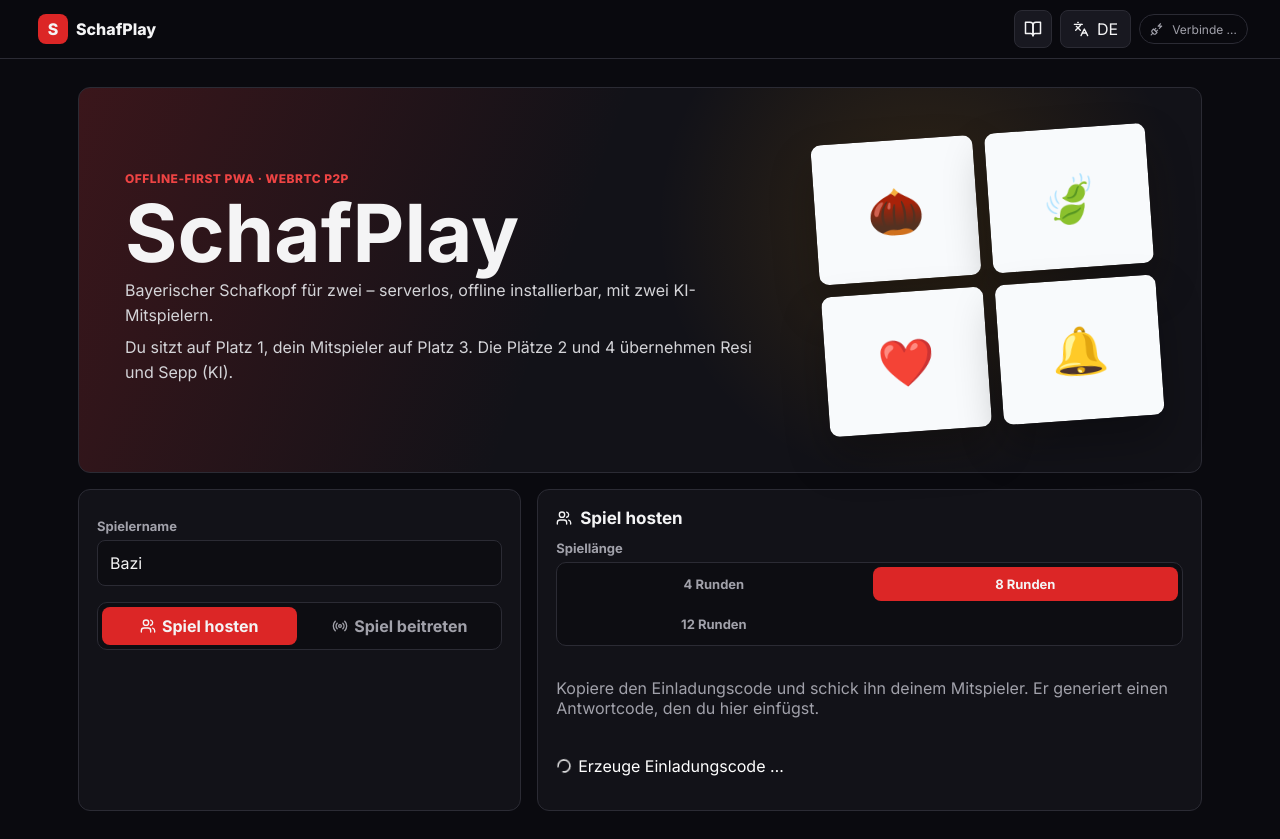
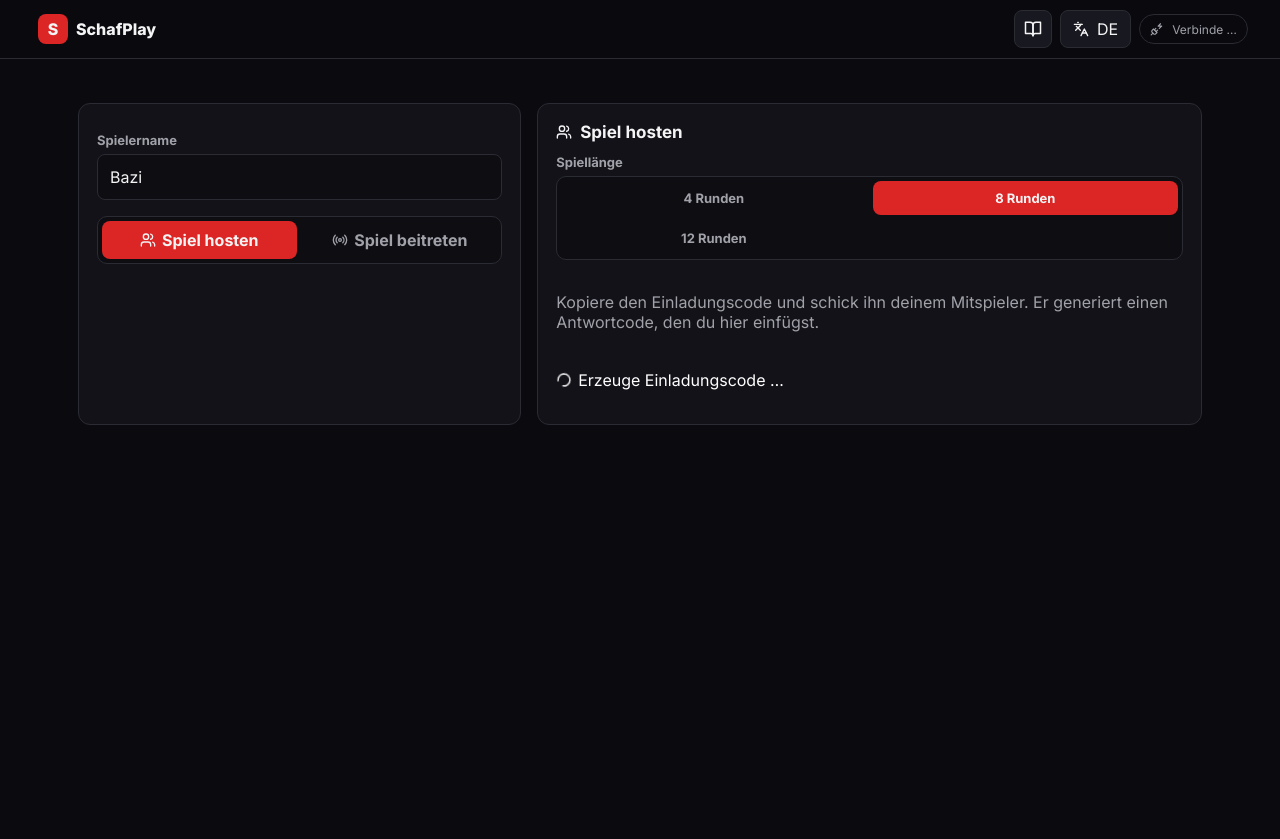
Before and after one commit to EmanuelMedinaAraujo/SchafPlay, a React (Vite) app: page / in a window 1280 px wide. After the commit the page ends 800 px from the top, so only its background shows below. Built offline with nearby package versions, Linux system fonts and the light colour scheme.

Commit message:
ui: remove hero banner, adjust table layout grid

```diff
--- a/src/components/HomeScreen.tsx
+++ b/src/components/HomeScreen.tsx
@@ -36,21 +36,6 @@ export default function HomeScreen(props: HomeScreenProps) {
 
   return (
     <main className="home-screen">
-      <section className="hero-panel">
-        <div className="hero-copy">
-          <span className="eyebrow">Offline-first PWA · WebRTC P2P</span>
-          <h1>SchafPlay</h1>
-          <p>{t.heroTagline}</p>
-          <p className="muted">{t.heroHint}</p>
-        </div>
-        <div className="hero-table" aria-hidden="true">
-          <span>🌰</span>
-          <span>🍃</span>
-          <span>❤️</span>
-          <span>🔔</span>
-        </div>
-      </section>
-
       <section className="home-grid">
         <div className="panel">
           <label className="field-label" htmlFor="player-name">
--- a/src/index.css
+++ b/src/index.css
@@ -478,10 +478,10 @@ button:not(:disabled):hover {
 /* ---------- Table & seats ---------- */
 
 .table {
-  min-height: 300px;
+  min-height: 250px;
   display: grid;
   grid-template-columns: minmax(120px, auto) minmax(200px, 1fr) minmax(120px, auto);
-  grid-template-rows: auto minmax(190px, 1fr) auto;
+  grid-template-rows: auto minmax(190px, 1fr);
   gap: 10px;
   align-items: stretch;
 }
@@ -1378,7 +1378,7 @@ html.compact .game-toolbar {
 
 html.compact .table {
   min-height: 140px;
-  grid-template-rows: auto minmax(90px, 1fr) auto;
+  grid-template-rows: auto minmax(90px, 1fr);
   gap: 5px;
 }
 
```
